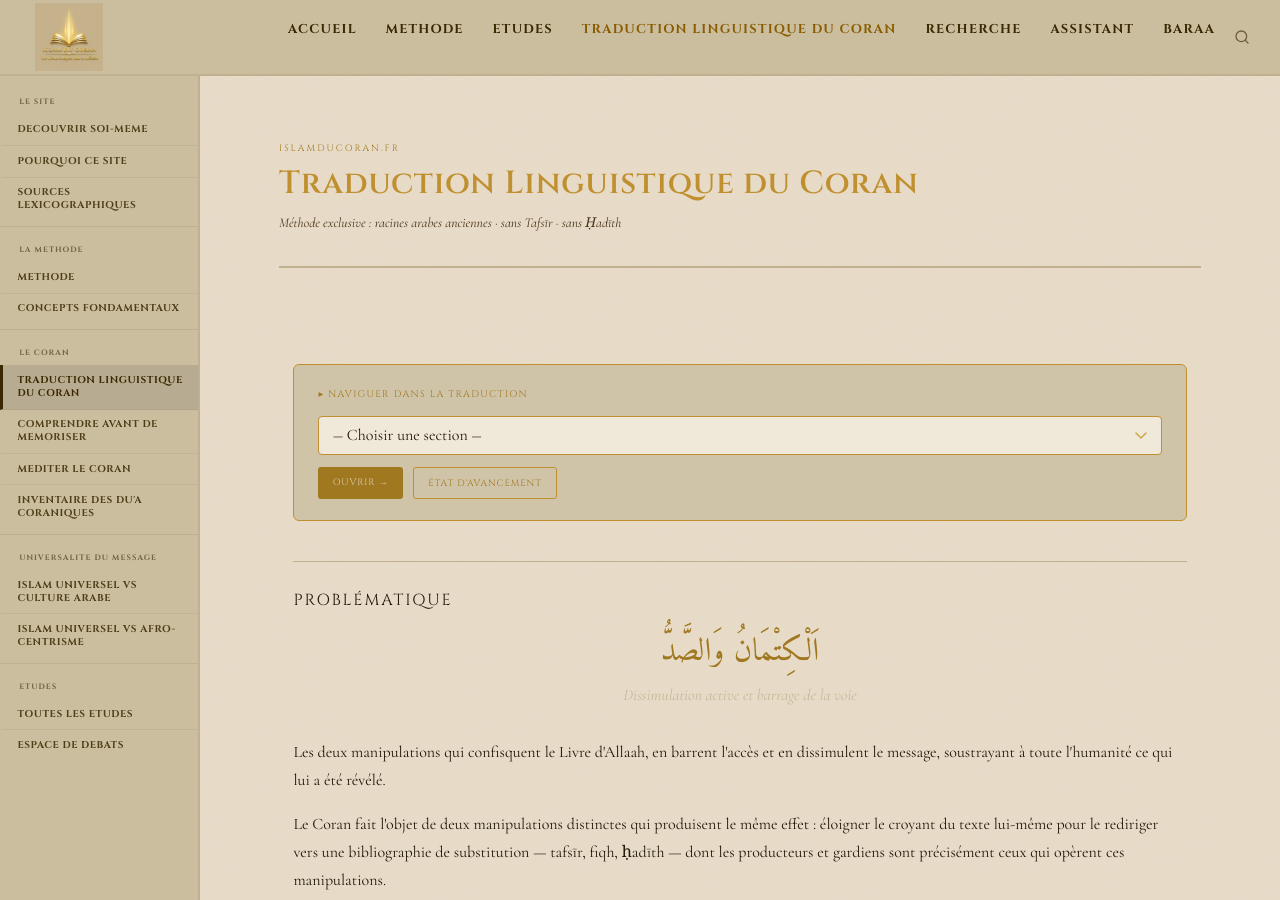
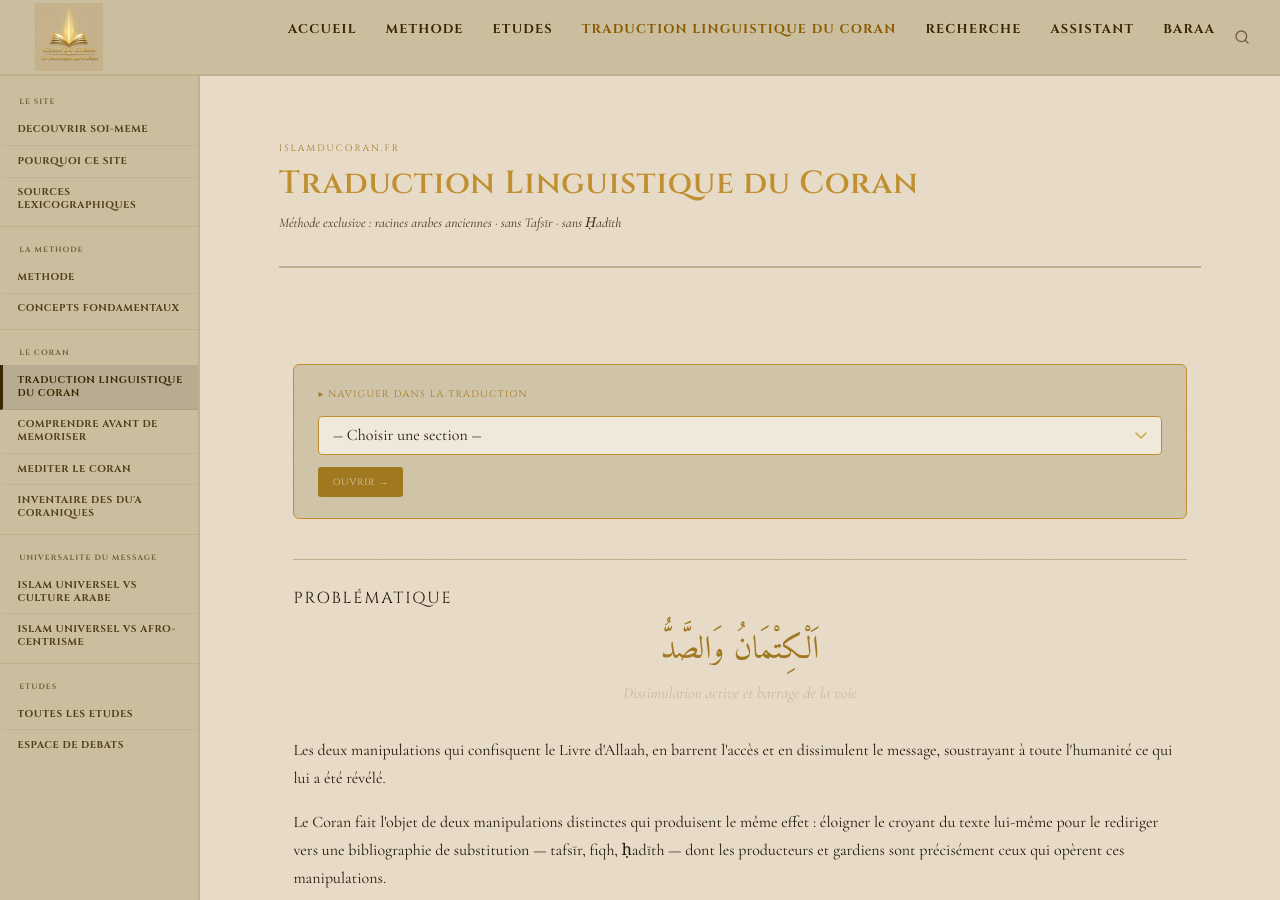
Before and after one commit to Makhuwcoder/islamducoran, a Jekyll site: the page built from traduction.md, in a window 1280 px wide and 900 px high. Built offline with Jekyll 4.4.1, drawn with Linux system fonts in a browser that asks for light colours.

Commit message:
traduction.md: fix script tradGo (URLs locales) + suppression bouton état d'avancement

```diff
--- a/traduction.md
+++ b/traduction.md
@@ -343,7 +343,6 @@ permalink: /traduction/
 
   <div class="trad-nav__row">
     <a class="trad-nav__btn" href="#" onclick="tradGo(event)">Ouvrir →</a>
-    <a class="trad-nav__btn trad-nav__btn--outline" href="#progression">État d'avancement</a>
   </div>
 </div>
 
```
Also changed, not shown: other parts of traduction.md (+1 -0 lines).
